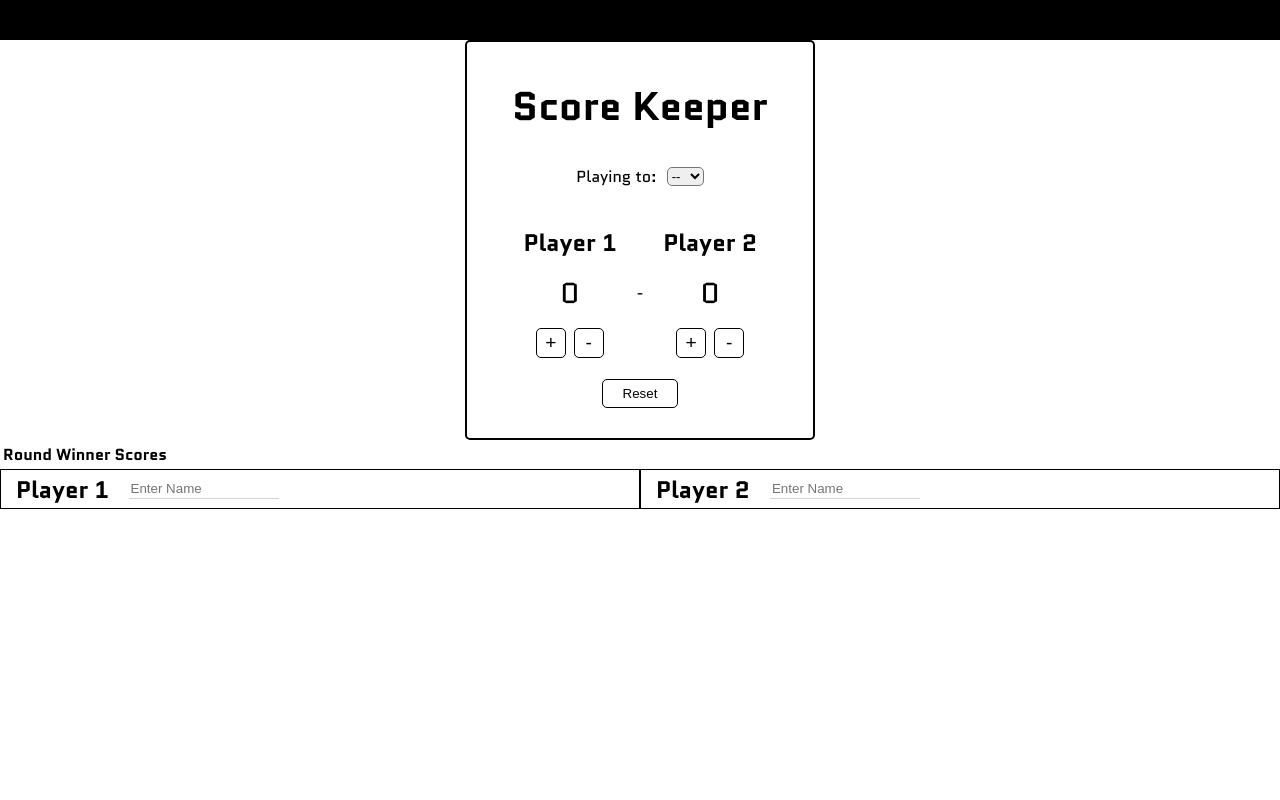
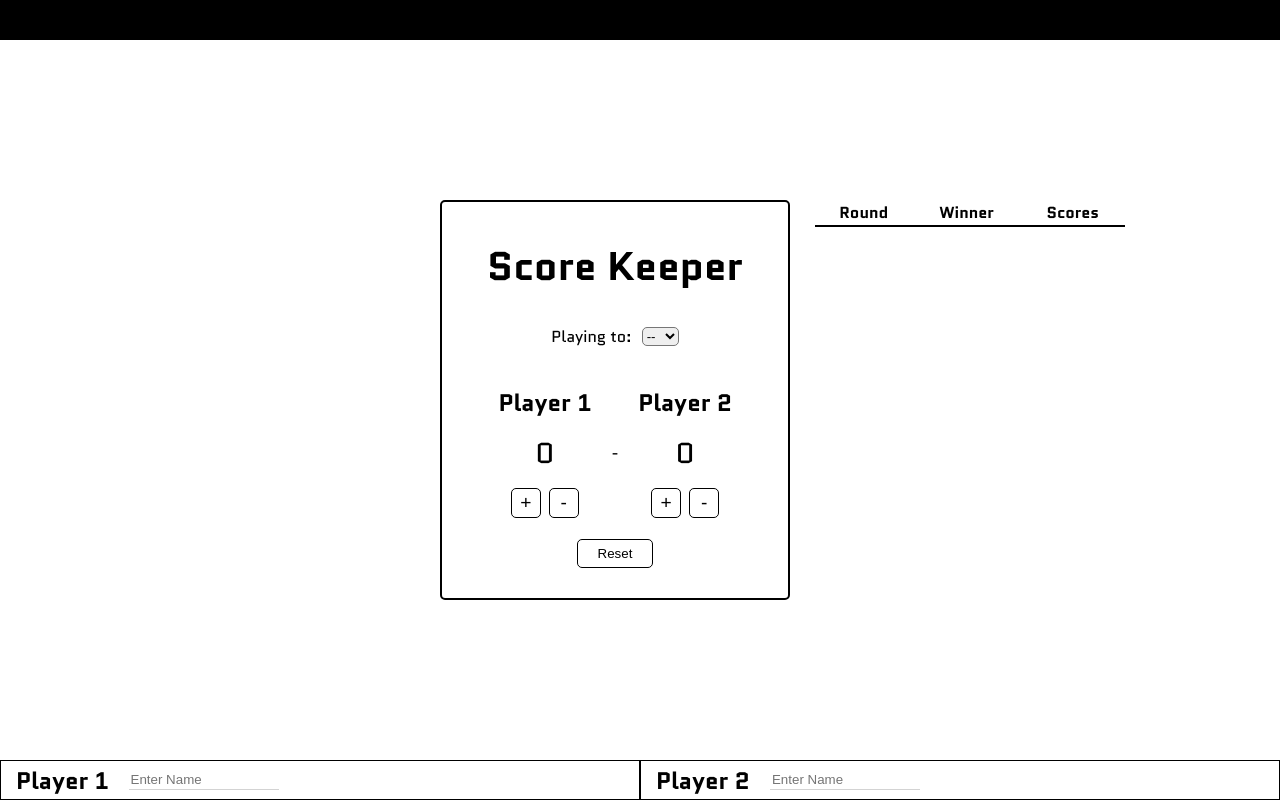
Before and after one commit to Kakamotobi/score-keeper, a plain HTML site: page index.html in a window 1280 px wide. Drawn offline with Linux system fonts and the light colour scheme.

Commit message:
Update style.css
-Added round results table.
-Fixed player name input placements in desktop-view.

```diff
--- a/style.css
+++ b/style.css
@@ -10,7 +10,6 @@ html {
 
 body {
     font-family: "Quantico", sans-serif;
-    height: 100vh;
     margin: 0;
     display: flex;
     flex-direction: column;
@@ -55,7 +54,7 @@ header:hover > span {
     align-items: center;
     width: 310px;
     height: 400px;
-    margin: auto;
+    margin: 50px auto;
     padding: 35px 0;
     border: 2px solid black;
     border-radius: 5px;
@@ -160,11 +159,29 @@ select::-webkit-scrollbar-thumb {
     color: red;
 }
 
+/* -----Round Results----- */
+#resultsTable {
+    width: 310px;
+    min-height: 50px;
+    margin: 0 auto 100px;
+    border-collapse: collapse;
+}
+thead {
+    border-bottom: 2px solid black;
+}
+tr {
+    border-bottom: 1px solid black;
+}
+td {
+    line-height: 2;
+    text-align: center;
+}
+
 /* -----Footer----- */
 footer {
-    position: relative;
     width: 100%;
     height: 40px;
+    background-color: white;
     display: flex;
 }
 footer div {
@@ -178,7 +195,6 @@ footer div h2 {
     font-size: 1.1rem;
     margin: 0;
     margin-left: 10px;
-    display: inline-block;
 }
 .inputs {
     height: 20px;
@@ -196,8 +212,23 @@ footer div h2 {
 /* -----Media Queries & Keyframes----- */
 
 @media screen and (min-width: 1024px) {
+    body {
+        height: 100vh;
+    }
+    main {
+        display: flex;
+        justify-content: center;
+        margin: auto;
+    }
     .container {
         width: 350px;
+        margin: 0;
+        margin-right: 50px;
+    }
+    #resultsTable {
+        margin: 0;
+        position: absolute;
+        transform: translateX(330px);
     }
     footer div h2 {
         font-size: 1.5rem;
@@ -215,6 +246,15 @@ footer div h2 {
 @media screen and (min-width: 1400px) {
     header > span {
         animation: animateDesktopLarge 15s linear infinite;
+    }
+    #resultsTable {
+        transform: translateX(450px);
+    }
+}
+
+@media screen and (min-width: 1600px) {
+    #resultsTable {
+        transform: translateX(500px);
     }
 }
 
```
